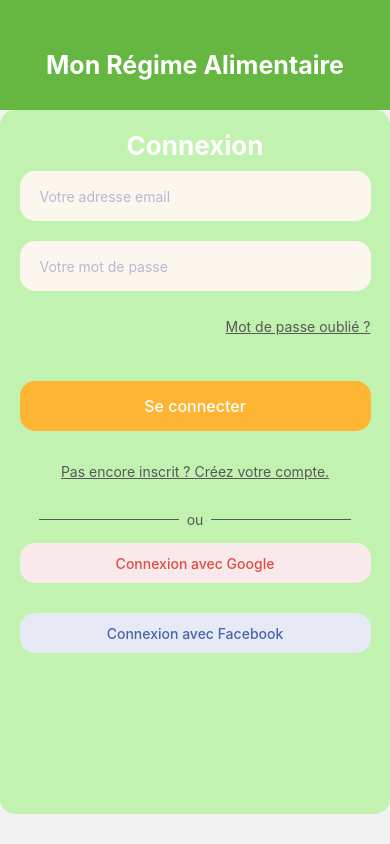
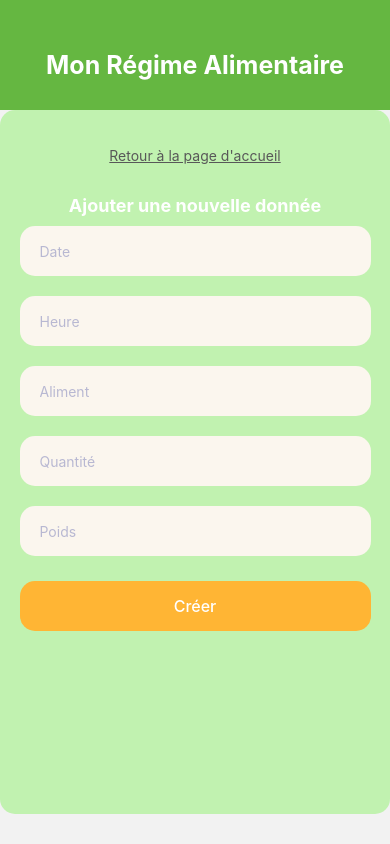
Before and after one commit to manon-mauve/RNmyPersonaDiet, a React Native app: screen /CreateNewData in a window 390 px wide. Built offline with nearby package versions, Linux system fonts and the light colour scheme.

Commit message:
update nav CreateNewData

```diff
--- a/src/components/DataCard/DataCard.js
+++ b/src/components/DataCard/DataCard.js
@@ -1,4 +1,4 @@
-import { Text, StyleSheet, Pressable } from 'react-native';
+import { Text, StyleSheet, View } from 'react-native';
 
 const DataCard = ({ data }) => {
   return (
--- a/src/navigation/index.js
+++ b/src/navigation/index.js
@@ -8,6 +8,7 @@ import LoginScreen from '../screens/LoginScreen/LoginScreen.js';
 import RegisterScreen from '../screens/RegisterScreen/RegisterScreen.js';
 import ForgotPasswordScreen from '../screens/ForgotPasswordScreen/ForgotPasswordScreen.js';
 import HomePageScreen from '../screens/HomePageScreen/HomePageScreen.js';
+import CreateNewDataScreen from '../screens/CreateNewDataScreen/CreateNewDataScreen.js';
 
 const Stack = createNativeStackNavigator();
 
@@ -20,6 +21,7 @@ export default function Navigation() {
         <Stack.Screen name="Register" component={RegisterScreen} />
         <Stack.Screen name="ForgotPassword" component={ForgotPasswordScreen} />
         <Stack.Screen name="HomePage" component={HomePageScreen} />
+        <Stack.Screen name="CreateNewData" component={CreateNewDataScreen} />
       </Stack.Navigator>
     </NavigationContainer>
   );
--- a/src/screens/CreateNewDataScreen/CreateNewDataScreen.js
+++ b/src/screens/CreateNewDataScreen/CreateNewDataScreen.js
@@ -1,6 +1,114 @@
+import React, { useState } from "react";
 
-  import React, { useState } from "react";
-  import { useForm } from "react-hook-form";
+import { View, StyleSheet, Text, ScrollView } from 'react-native';
+
+import CustomInput from '../../components/CustomInput/CustomInput';
+
+import CustomButton from '../../components/CustomButton/CustomButton';
+
+import { useNavigation } from "@react-navigation/native";
+
+const CreateNewDataScreen = () => {
+
+  const [date, setDate] = useState('');
+  const [time, setTime] = useState('');
+  const [food, setFood] = useState('');
+  const [quantity, setQuantity] = useState('');
+  const [weight, setWeight] = useState('');
+
+  const navigation = useNavigation();
+
+  const onCreateNewDataPressed = () => {
+    console.warn('Créer');
+  };
+
+    const onHomePagePressed = () => {
+    navigation.navigate('HomePage');
+  };
+
+  return (
+    <ScrollView style={styles.root} showsVerticalScrollIndicator={false}>
+    <View style={styles.container}>
+       <CustomButton
+        text="Retour à la page d'accueil"
+        onPress={onHomePagePressed}
+        type="TERTIARY"
+      />
+
+      <Text style={styles.title}>Ajouter une nouvelle donnée</Text>
+
+      <CustomInput
+        name="date"
+        placeholder="Date"
+        value={date}
+        setValue={setDate}
+      />
+
+      <CustomInput
+        name="time"
+        placeholder="Heure"
+        value={time}
+        setValue={setTime}
+      />
+
+      <CustomInput
+        name="food"
+        placeholder="Aliment"
+        value={food}
+        setValue={setFood}
+      />
+
+      <CustomInput
+        name="quantity"
+        placeholder="Quantité"
+        value={quantity}
+        setValue={setQuantity}
+      />
+
+      <CustomInput
+        name="weight"
+        placeholder="Poids"
+        value={weight}
+        setValue={setWeight}
+      />
+
+      <CustomButton
+        text="Créer"
+        onPress={onCreateNewDataPressed}
+        type="PRIMARY"
+      />
+
+    </View>
+  </ScrollView>
+  );
+};
+
+const styles = StyleSheet.create({
+  root: {
+    marginBottom: 30,
+    paddingVertical: 20,
+    width: '100%',
+    backgroundColor: '#C1F2B0',
+    borderRadius: 15,
+  },
+
+  container: {
+    alignItems: 'center',
+    width: '100%',
+  },
+
+  title: {
+    color: '#ffffff',
+    fontSize: 18,
+    fontWeight: "700",
+  },
+
+
+});
+
+export default CreateNewDataScreen;
+
+
 
   /*const CreateNewDataScreen = ({ onAdd }) => {
     const form = useForm();
```
